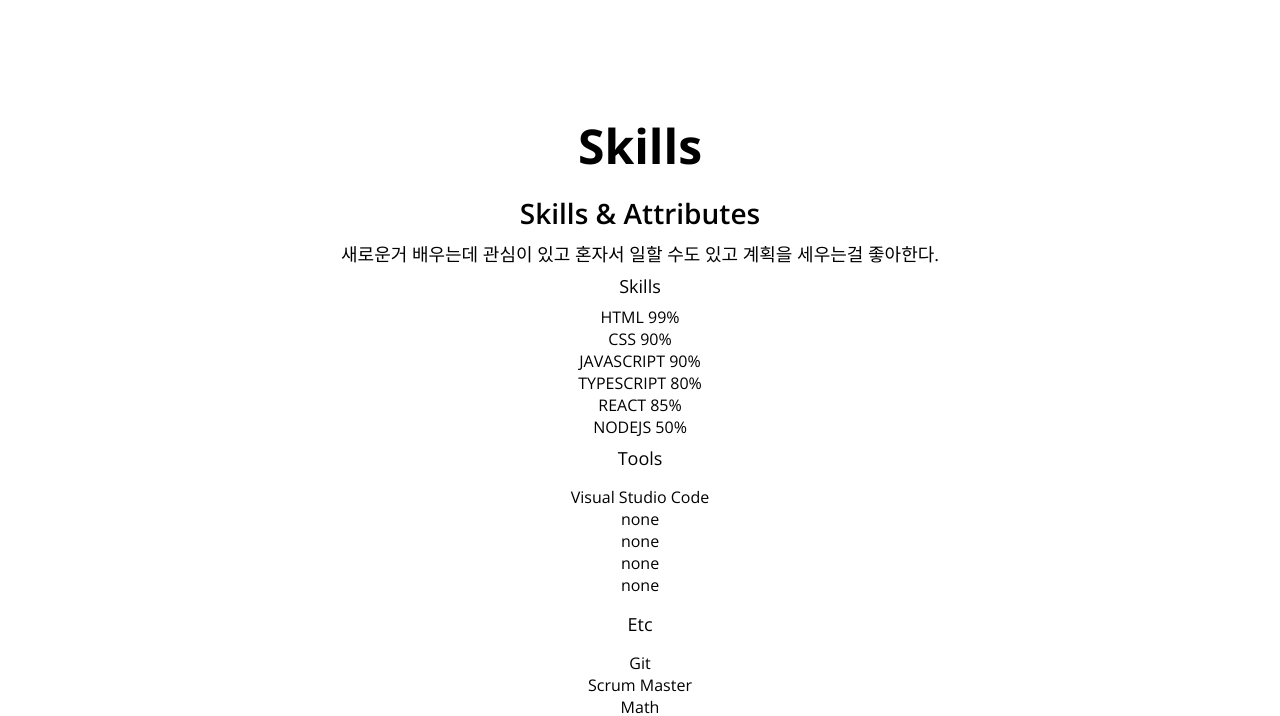
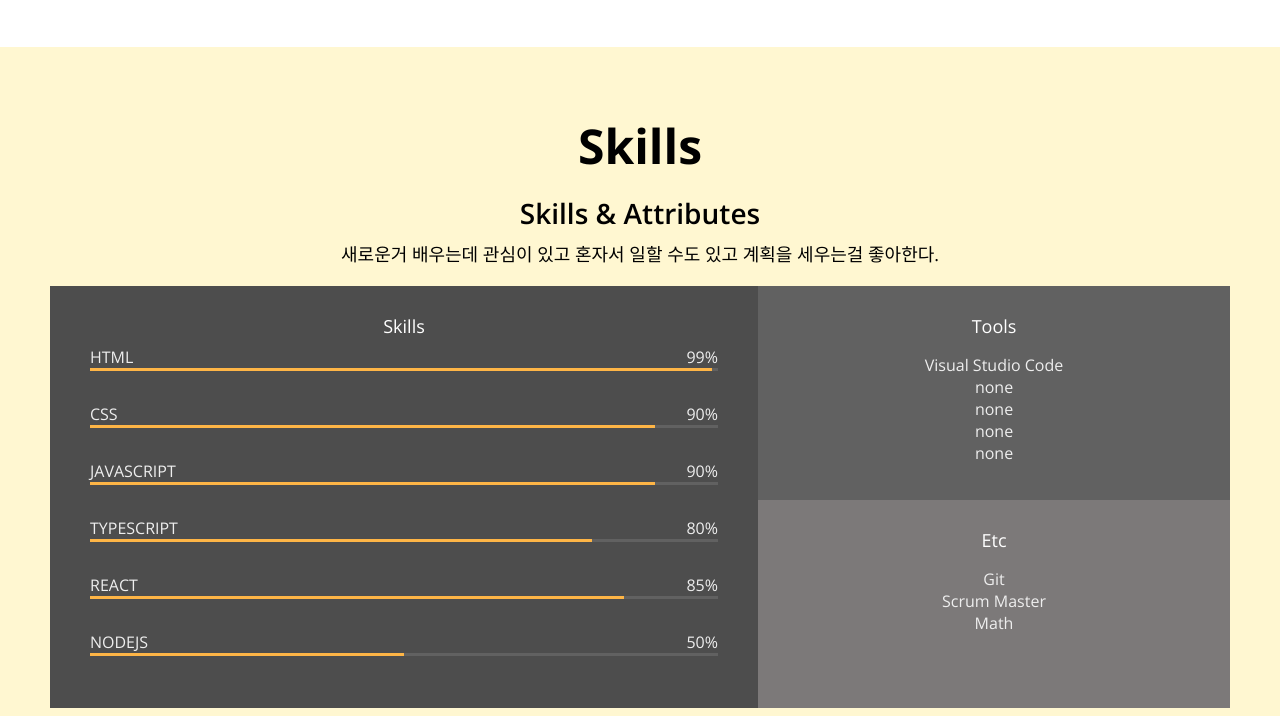
Before and after one commit to MinTo96/portfolio, a plain HTML site: page index.html in a window 1280 px wide. Shown: the part 1466-2182 px from the top of the page. Drawn offline with nearby package versions, Linux system fonts and the light colour scheme.

Commit message:
CSS: Skills

```diff
--- a/index.html
+++ b/index.html
@@ -64,7 +64,7 @@
     </section>
 
     <!-- About -->
-    <section id="about" class="section">
+    <section id="about" class="section section__container">
       <h1>About me</h1>
       <p>비록 비전공자이지만 프론트앤드 개발자로 공부했다.</p>
       <div class="about__majors">
@@ -134,6 +134,7 @@
 
     <!-- Skills -->
     <section id="skills" class="section">
+      <div class="section__container">
         <h1>Skills</h1>
         <h2>Skills & Attributes</h2>
         <p>
@@ -149,7 +150,7 @@
                 <span>99%</span>
               </div>
               <div class="skill__bar">
-              <div class="skill__value"></div>
+                <div class="skill__value" style="width: 99%"></div>
               </div>
             </div>
 
@@ -159,7 +160,7 @@
                 <span>90%</span>
               </div>
               <div class="skill__bar">
-              <div class="skill__value"></div>
+                <div class="skill__value" style="width: 90%"></div>
               </div>
             </div>
 
@@ -169,7 +170,7 @@
                 <span>90%</span>
               </div>
               <div class="skill__bar">
-              <div class="skill__value"></div>
+                <div class="skill__value" style="width: 90%"></div>
               </div>
             </div>
 
@@ -179,7 +180,7 @@
                 <span>80%</span>
               </div>
               <div class="skill__bar">
-              <div class="skill__value"></div>
+                <div class="skill__value" style="width: 80%"></div>
               </div>
             </div>
 
@@ -189,7 +190,7 @@
                 <span>85%</span>
               </div>
               <div class="skill__bar">
-              <div class="skill__value"></div>
+                <div class="skill__value" style="width: 85%"></div>
               </div>
             </div>
 
@@ -199,7 +200,7 @@
                 <span>50%</span>
               </div>
               <div class="skill__bar">
-              <div class="skill__value"></div>
+                <div class="skill__value" style="width: 50%"></div>
               </div>
             </div>
           </div>
@@ -221,6 +222,7 @@
                 <li><span>Scrum Master</span></li>
                 <li><span>Math</span></li>
               </ul>
+            </div>
           </div>
         </div>
       </div>
--- a/style.css
+++ b/style.css
@@ -38,7 +38,6 @@
 * {
   box-sizing: border-box;
   text-decoration: none;
-  list-style: none;
 }
 
 body {
@@ -164,6 +163,10 @@ p {
 .section {
   padding: 50px;
   text-align: center;
+  margin: auto;
+}
+
+.section__container {
   max-width: 1200px;
   margin: auto;
 }
@@ -235,3 +238,58 @@ p {
   height: 50px;
   margin-right: 20px;
 }
+
+/* Skill */
+#skills {
+  background-color: var(--color-yellow);
+}
+
+.skillset {
+  display: flex;
+  background-color: var(--color-light-grey);
+  color: var(--color-light-white);
+  margin: 20px 0;
+}
+
+.skillset__title {
+  color: var(--color-white);
+}
+
+.skillset__left {
+  flex-basis: 60%;
+  background-color: var(--color-dark-grey);
+  padding: 20px 40px;
+}
+
+.skill__description {
+  display: flex;
+  justify-content: space-between;
+}
+
+.skill {
+  margin-bottom: 32px;
+}
+
+.skill__bar {
+  width: 100%;
+  height: 3px;
+  background-color: var(--color-grey);
+}
+
+.skill__value {
+  height: 3px;
+  background-color: var(--color-orange);
+}
+
+.skillset__right {
+  flex-basis: 40%;
+}
+
+.tools {
+  background-color: var(--color-grey);
+}
+
+.tools,
+.etc {
+  padding: 20px;
+}
```
Lines whose indentation alone changed are shown as unchanged.
